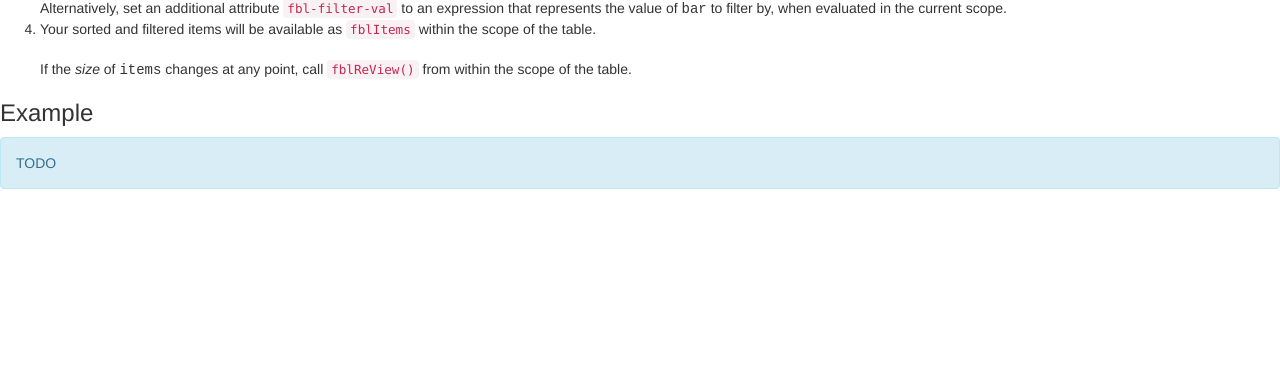
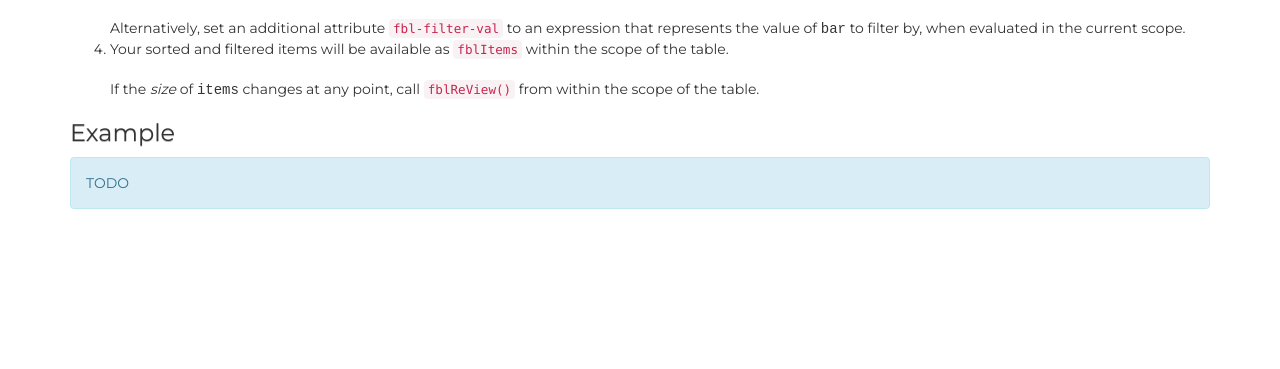
Before and after one commit to patrickmclaren/fable, a website: page index.html in a window 1280 px wide. Shown: the part 431-800 px from the top of the page. Drawn offline with nearby package versions, Linux system fonts and the light colour scheme.

Commit message:
added font

```diff
--- a/index.html
+++ b/index.html
@@ -7,6 +7,7 @@
     <title>Fable - AngularJS Table Sorting & Filtering</title>
 
     <link rel="stylesheet" href="//maxcdn.bootstrapcdn.com/bootstrap/3.3.0/css/bootstrap.min.css">
+    <link href='http://fonts.googleapis.com/css?family=Montserrat' rel='stylesheet' type='text/css'>
 
     <!-- HTML5 shim and Respond.js for IE8 support of HTML5 elements and media queries -->
     <!-- WARNING: Respond.js doesn't work if you view the page via file:// -->
@@ -14,8 +15,19 @@
     <script src="https://oss.maxcdn.com/html5shiv/3.7.2/html5shiv.min.js"></script>
     <script src="https://oss.maxcdn.com/respond/1.4.2/respond.min.js"></script>
     <![endif]-->
+
+    <style>
+     html, body {
+       font-family: 'Montserrat', 'Helvetica', 'Helvetica Neue', sans-serif;
+     }
+
+     h1, h2, h3, h4, h5, h6 {
+       text-shadow: 0px 1px 0px #BBB;
+     }
+    </style>
   </head>
   <body>
+    <div class="container">
       <h1>Fable <small>Simple Table Sorting & Filtering for AngularJS</small></h1>
 
       <p class="lead">
@@ -78,6 +90,7 @@
       <div class="alert alert-info">
         <p>TODO</p>
       </div>
+    </div>
 
     <script src="//ajax.googleapis.com/ajax/libs/jquery/1.11.1/jquery.min.js"></script>
     <script src="//maxcdn.bootstrapcdn.com/bootstrap/3.3.0/js/bootstrap.min.js"></script>
```
Lines whose indentation alone changed are shown as unchanged.
